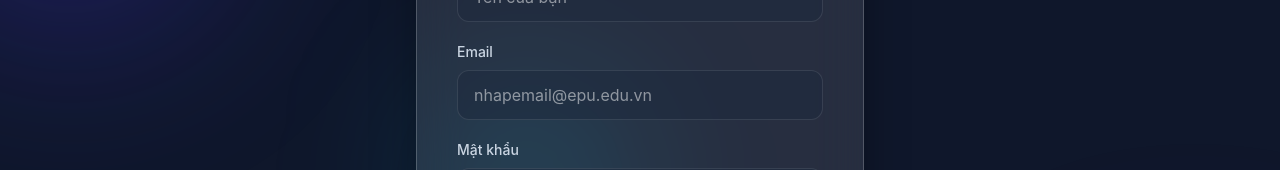
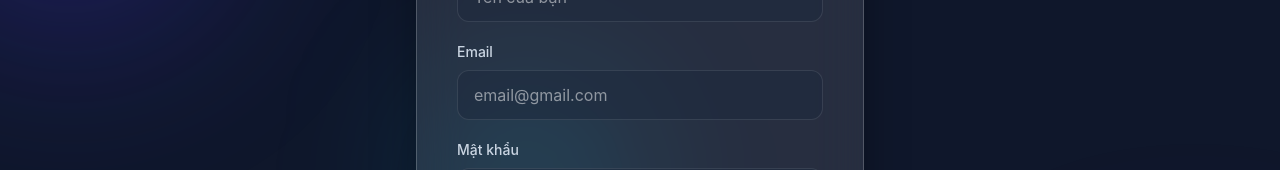
Before and after one commit to Duchuy-05/LapTrinhWebNC-CuoiKy-Nhom3, a React (Vite) app in the folder source/studyhub_web.frontend/: page /register in a window 1280 px wide. Shown: the part 186-356 px from the top of the page. Built offline with nearby package versions, Linux system fonts and the light colour scheme.

Commit message:
fic giao dien

```diff
--- a/source/studyhub_web.frontend/src/views/Login.jsx
+++ b/source/studyhub_web.frontend/src/views/Login.jsx
@@ -56,7 +56,7 @@ export default function Login() {
             <label className="block mb-2 text-sm font-medium text-slate-300">Email</label>
             <input type="email" required value={email} onChange={(e) => setEmail(e.target.value)}
               className="w-full px-4 py-3 text-white transition-all border outline-none bg-slate-800/50 border-white/10 rounded-xl focus:border-indigo-500 focus:ring-2 focus:ring-indigo-500/50"
-              placeholder="nhapemail@epu.edu.vn" />
+              placeholder="email@gmail.com" />
           </div>
           <div>
             <label className="block mb-2 text-sm font-medium text-slate-300">Mật khẩu</label>
--- a/source/studyhub_web.frontend/src/views/Register.jsx
+++ b/source/studyhub_web.frontend/src/views/Register.jsx
@@ -101,7 +101,7 @@ export default function Register() {
             <label className="block mb-2 text-sm font-medium text-slate-300">Email</label>
             <input type="email" required value={email} onChange={e => setEmail(e.target.value)}
               className="w-full px-4 py-3 text-white transition-all border outline-none bg-slate-800/50 border-white/10 rounded-xl focus:border-indigo-500 focus:ring-2 focus:ring-indigo-500/50"
-              placeholder="nhapemail@epu.edu.vn" />
+              placeholder="email@gmail.com" />
           </div>
           <div>
             <label className="block mb-2 text-sm font-medium text-slate-300">Mật khẩu</label>
```
